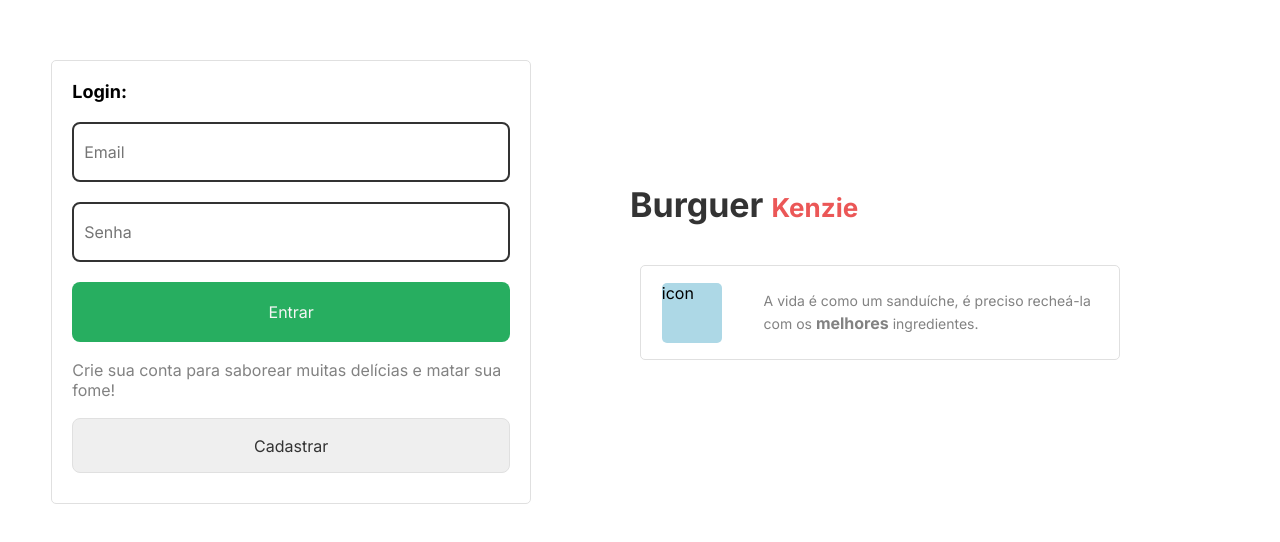
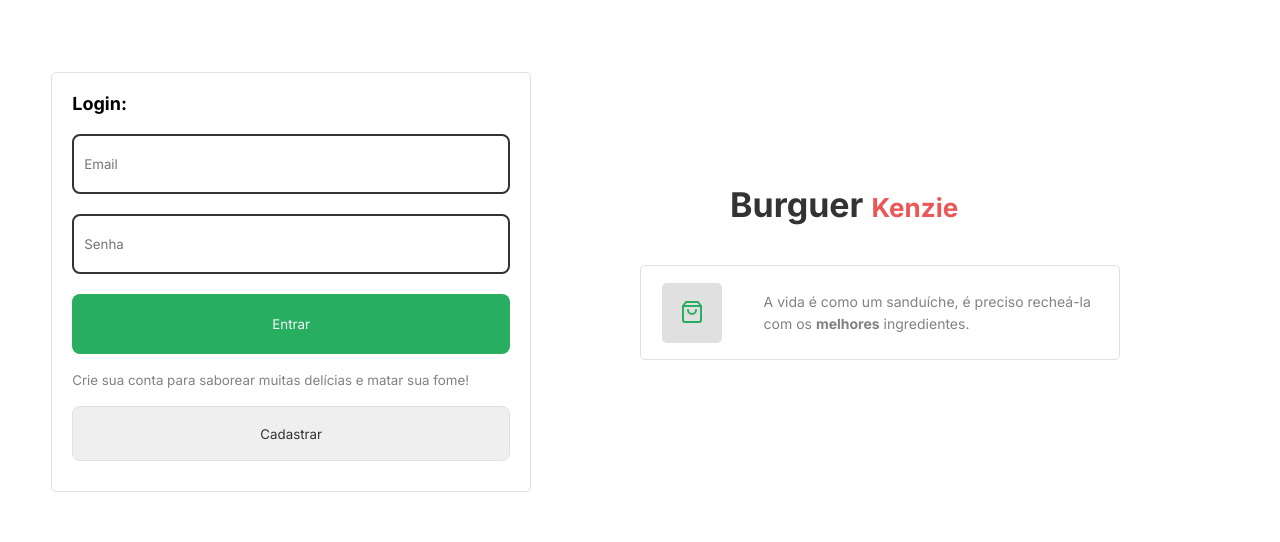
Before and after one commit to Kenzie-Academy-Brasil-Developers/react-entrega-s5-hamburgueria-2-0-com-typescript-json-server-luan-ferreir4, a React (Create React App) app: page / in a window 1280 px wide. Shown: the part 128-670 px from the top of the page. Built offline with nearby package versions, Linux system fonts and the light colour scheme.

Commit message:
feat: created top bar component

```diff
--- a/package.json
+++ b/package.json
@@ -11,12 +11,14 @@
     "@types/node": "^12.0.0",
     "@types/react": "^17.0.0",
     "@types/react-dom": "^17.0.0",
+    "@types/react-icons": "^3.0.0",
     "@types/react-router-dom": "^5.3.2",
     "@types/styled-components": "^5.1.15",
     "axios": "0.21.1",
     "react": "^17.0.2",
     "react-dom": "^17.0.2",
     "react-hook-form": "^7.18.0",
+    "react-icons": "^4.3.1",
     "react-router-dom": "^5.3.0",
     "react-scripts": "4.0.3",
     "styled-components": "^5.3.3",
--- a/src/Components/Input/index.tsx
+++ b/src/Components/Input/index.tsx
@@ -1,20 +1,23 @@
-import { InputHTMLAttributes } from "react";
-import { InputBox, InputContainer } from "../../Styles/ComponentsStyles/InputStyle";
+import { InputHTMLAttributes, ReactNode } from "react";
+import { InputBox, InputContainer, IconBox } from "../../Styles/ComponentsStyles/InputStyle";
 
 interface InputProps extends InputHTMLAttributes<HTMLInputElement> {
   error?: string;
-  register: any;
-  text: string;
+  register?: any;
+  text?: string;
+  icon?: ReactNode;
 }
 
 export const Input = ({
   error,
   register,
   text,
+  icon,
   ...rest
 }: InputProps) => {
   return (
     <InputBox>
+      {icon && <IconBox>{icon}</IconBox>}
       <InputContainer {...register(text)} {...rest} />
       {error && <small>{error}</small>}
     </InputBox>
--- /dev/null
+++ b/src/Components/TopBar/indx.tsx
@@ -0,0 +1,48 @@
+import { UseSignIn } from "../../Providers/SignIn";
+import { TitleContainer } from "../../Styles/ComponentsStyles/TopContentStyle";
+
+import { BiSearchAlt } from "react-icons/bi";
+import { BsCart4 } from "react-icons/bs";
+import { MdExitToApp } from "react-icons/md";
+
+import {
+  IconBox,
+  SearchInputBox,
+  SearchInputContainer,
+} from "../../Styles/ComponentsStyles/InputStyle";
+
+import {
+  NavButtons,
+  TopBarContainer,
+} from "../../Styles/ComponentsStyles/TopBarStyle";
+
+export const TopBar = () => {
+  const { signOut } = UseSignIn();
+
+  return (
+    <TopBarContainer>
+      <div className="title">
+        <TitleContainer>
+          <h1>Burguer</h1>
+          <h2>Kenzie</h2>
+        </TitleContainer>
+      </div>
+
+      <SearchInputBox>
+        <SearchInputContainer placeholder="buscar por categoria" />
+        <IconBox>
+          <BiSearchAlt />
+        </IconBox>
+      </SearchInputBox>
+
+      <NavButtons>
+        <button>
+          <BsCart4 />
+        </button>
+        <button onClick={signOut}>
+          <MdExitToApp />
+        </button>
+      </NavButtons>
+    </TopBarContainer>
+  );
+};
--- a/src/Components/TopContent/index.tsx
+++ b/src/Components/TopContent/index.tsx
@@ -1,4 +1,10 @@
-import { TopContentContainer,TitleContainer, IconContainer } from "../../Styles/ComponentsStyles/TopContentStyle"
+import {
+  TopContentContainer,
+  TitleContainer,
+  IconContainer,
+} from "../../Styles/ComponentsStyles/TopContentStyle";
+
+import { FiShoppingBag } from "react-icons/fi";
 
 export const TopContent = () => {
   return (
@@ -8,8 +14,13 @@ export const TopContent = () => {
         <h2>Kenzie</h2>
       </TitleContainer>
       <IconContainer>
-        <div>icon</div>
-        <p>A vida é como um sanduíche, é preciso recheá-la com os <b>melhores</b> ingredientes.</p>
+        <div>
+          <FiShoppingBag />
+        </div>
+        <p>
+          A vida é como um sanduíche, é preciso recheá-la com os <b>melhores</b>{" "}
+          ingredientes.
+        </p>
       </IconContainer>
     </TopContentContainer>
   );
--- a/src/Pages/Home/index.tsx
+++ b/src/Pages/Home/index.tsx
@@ -1,16 +1,13 @@
 import { Cart } from "../../Components/Cart";
 import { ProductsList } from "../../Components/ProductsList";
-import { UseSignIn } from "../../Providers/SignIn";
+import { TopBar } from "../../Components/TopBar/indx";
 
 export const HomePage = () => {
-
-  const { signOut } = UseSignIn();
-
   return (
     <div>
-     <ProductsList/>
-      <Cart/>
-      <button onClick={signOut}>Sair</button>
+      <TopBar />
+      <ProductsList />
+      <Cart />
     </div>
   );
 };
--- a/src/Styles/ComponentsStyles/InputStyle/index.ts
+++ b/src/Styles/ComponentsStyles/InputStyle/index.ts
@@ -7,7 +7,7 @@ export const InputBox = styled.form`
   margin-bottom: 20px;
   width: inherit;
 
-  small{
+  small {
     margin: 3px 0 0 10px;
     color: var(--feedback-error);
   }
@@ -25,3 +25,38 @@ export const InputContainer = styled.input`
   border: 2px solid var(--gray-dark);
   border-radius: 8px;
 `;
+export const SearchInputBox = styled.div`
+  position: relative;
+  display: flex;
+  align-items: center;
+  justify-content: space-between;
+
+  height: 40px;
+  width: 65vw;
+  margin: auto 0;
+  padding: 0 3px;
+  background-color: var(--gray-x-light);
+  border: 1px solid #000;
+  border-radius: 5px;
+
+  @media (min-width: 768px) {
+    width: 350px;
+    margin: auto 0 auto 50px;
+  }
+`;
+export const SearchInputContainer = styled.input`
+  height: 90%;
+  width: 100%;
+  outline: none;
+  background-color: var(--gray-x-light);
+`;
+export const IconBox = styled.button`
+  position: absolute;
+  right: 1%;
+  height: 90%;
+  width: 40px;
+  background-color: var(--color-primary);
+  border-radius: 5px;
+  line-height: 35px;
+  text-align: center;
+`;
--- /dev/null
+++ b/src/Styles/ComponentsStyles/TopBarStyle/index.ts
@@ -0,0 +1,44 @@
+import styled from "styled-components";
+
+export const TopBarContainer = styled.header`
+  .title {
+    display: none;
+  }
+
+  display: flex;
+  align-items: center;
+  justify-content: space-between;
+  width: 100vw;
+  height: 60px;
+  padding: 0 10px;
+  background-color: var(--gray-light);
+
+  @media (min-width: 768px) {
+    .title {
+      display: block;
+    }
+  }
+`;
+
+export const NavButtons = styled.div`
+  display: flex;
+  flex-grow: 1;
+  align-items: center;
+  justify-content: center;
+
+  button {
+    color: var(--gray-dark);
+    font-size: 20px;
+    background-color: transparent;
+  }
+  @media (min-width: 768px) {
+    flex-grow: 0;
+    width: 110px;
+    justify-content: flex-end;
+    margin: 0;
+    button {
+      font-size: 26px;
+      margin-right: 15px;
+    }
+  }
+`;
--- a/src/Styles/ComponentsStyles/TopContentStyle/index.ts
+++ b/src/Styles/ComponentsStyles/TopContentStyle/index.ts
@@ -27,8 +27,8 @@ export const TitleContainer = styled.div`
     margin-bottom: 2px;
   }
   @media (min-width: 1024px) {
-    width: 500px;
-    margin-bottom: 40px;
+    width: 300px;
+    margin: 0;
     h1 {
       font-size: 34px;
     }
@@ -51,9 +51,13 @@ export const IconContainer = styled.div`
   border-radius: 5px;
 
   div {
-    background-color: lightblue;
+    background-color: var(--gray-light);
     height: 60px;
     width: 60px;
+    line-height: 65px;
+    text-align: center;
+    font-size: 24px;
+    color: var(--color-primary);
     border-radius: 5px;
   }
 
@@ -64,4 +68,7 @@ export const IconContainer = styled.div`
     line-height: 22px;
     color: var(--gray-medium);
   }
+  @media (min-width: 1024px) {
+    margin-top: 40px;
+  }
 `;
--- a/src/Styles/GlobalStyles/index.ts
+++ b/src/Styles/GlobalStyles/index.ts
@@ -6,7 +6,6 @@ export const GlobalStyles = createGlobalStyle`
         border: none;
         box-sizing: border-box;
         font-family: 'Inter', sans-serif;
-        font-size: 16px;
     }
     button{
         border: 1px solid transparent;
```
Also changed, not shown: 1 other file (tests, documents, lock files or other folders). Lines whose indentation alone changed are shown as unchanged.
